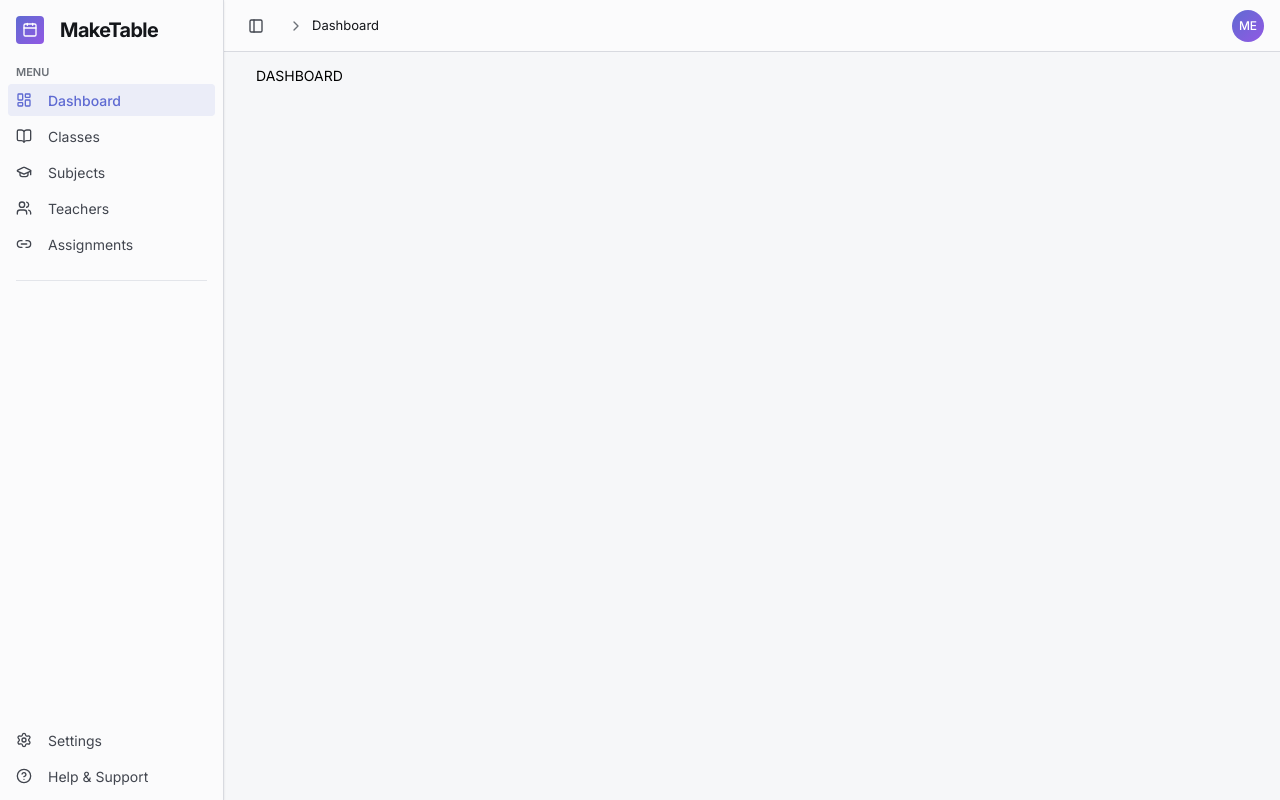
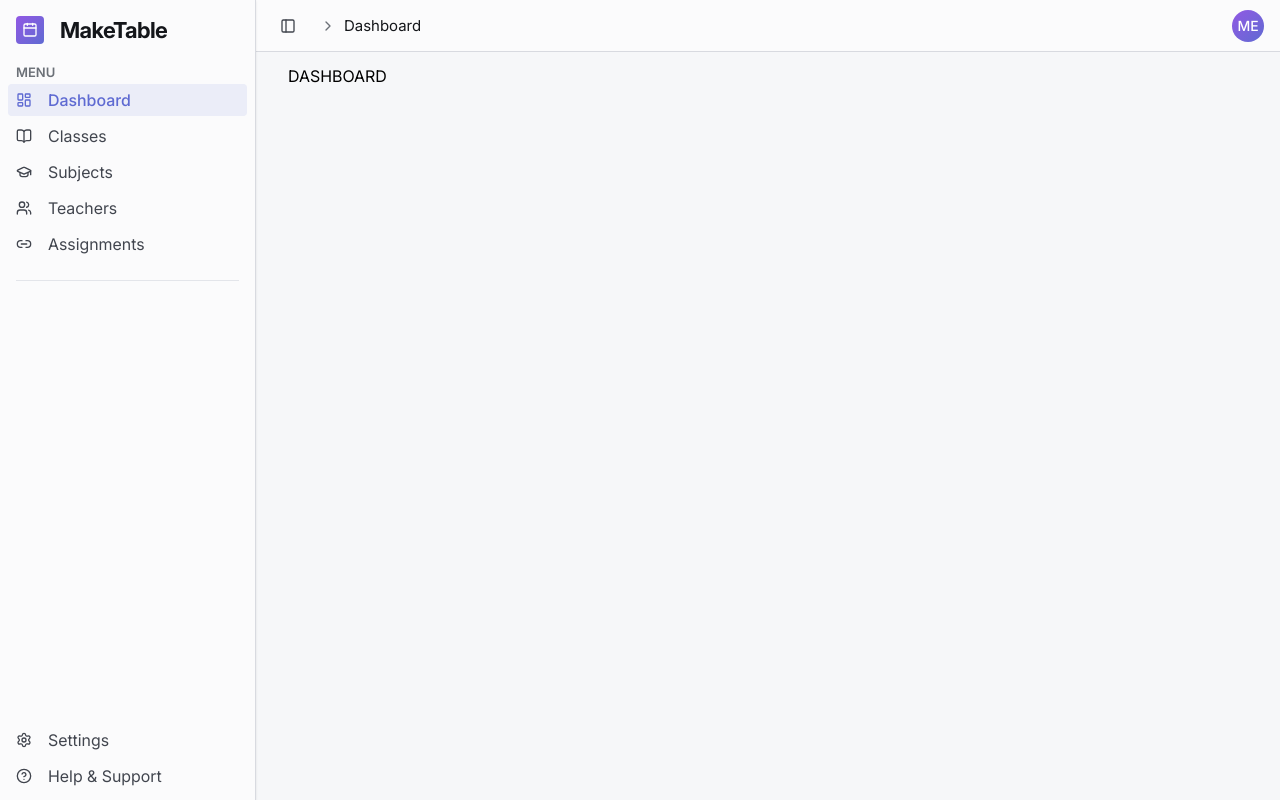
Before and after one commit to asifali411/Make-Table-App, a React (Vite) app: page /dashboard in a window 1280 px wide. Built offline with nearby package versions, Linux system fonts and the light colour scheme.

Commit message:
refactor: update Navbar styles for improved layout and transition effects; adjust theme and variable settings for consistency

```diff
--- a/src/shared/components/navbar/styles/Navbar.module.css
+++ b/src/shared/components/navbar/styles/Navbar.module.css
@@ -12,14 +12,19 @@
 .sidebarWrapper {
   position: relative;
   inset-block: 0;
+  left: 0;
   z-index: 10;
+
   display: flex;
   height: 100svh;
+  width: var(--sidebar-width, 16rem);
   min-width: var(--sidebar-width, 16rem);
-  width: var(--sidebar-width, 16rem);
+
   box-shadow: var(--shadow-soft);
-  left: 0;
-  transition: left var(--transition-base), right var(--transition-base),
+
+  transition:
+    left var(--transition-base),
+    right var(--transition-base),
     width var(--transition-base);
 }
 
@@ -28,14 +33,36 @@
   min-width: var(--sidebar-collapsed-width, 4.5rem);
 }
 
+.sidebar {
+  display: flex;
+  flex-direction: column;
+  width: 100%;
+  height: 100%;
+
+  background-color: var(--color-surface);
+  border-right: 1px solid var(--color-border-primary);
+}
+
+.content {
+  display: flex;
+  flex: 1 1 0%;
+  flex-direction: column;
+  min-height: 0;
+  gap: var(--space-2);
+  overflow: auto;
+}
+
 .menuLabel,
 .brandName,
 .groupLabel {
   opacity: 1;
   max-width: 200px;
+  overflow: hidden;
   white-space: nowrap;
-  overflow: hidden;
-  transition: opacity var(--transition-base), max-width var(--transition-base);
+
+  transition:
+    opacity var(--transition-base),
+    max-width var(--transition-base);
 }
 
 .sidebarWrapper.collapsed .menuLabel,
@@ -45,46 +72,16 @@
   max-width: 0;
 }
 
-.menuButton {
-  display: flex;
-  width: 100%;
-  align-items: center;
-  gap: var(--space-2);
-  overflow: hidden;
-  border-radius: var(--radius-small);
-  padding-inline: var(--space-2);
-  height: 32px;
-  font-size: var(--font-size-lg);
-  text-align: left;
-  text-decoration: none;
-  color: var(--color-text-secondary);
-  background-color: transparent;
-  border: none;
-  transition: background-color var(--transition-fast), color var(--transition-fast),
-    padding-inline var(--transition-base);
-}
-
-.menuIcon {
-  margin-right: var(--space-2);
-  height: 16px;
-  width: 16px;
-  flex-shrink: 0;
-  transition: margin-right var(--transition-base);
-}
-
-.sidebarWrapper.collapsed .menuIcon {
-  margin-right: 0;
-  margin-left: 6px;
-  transition: margin-left var(--transition-base);
-}
-
 .brand {
-  padding: var(--space-4);
-  padding-bottom: 0;
   display: flex;
   align-items: center;
   gap: var(--space-4);
+
+  padding: var(--space-4);
+  padding-bottom: 0;
+
   cursor: pointer;
+
   transition: gap var(--transition-base);
 }
 
@@ -92,42 +89,17 @@
   gap: 0;
 }
 
-.sidebar {
-  display: flex;
-  height: 100%;
-  width: 100%;
-  flex-direction: column;
-  background-color: var(--color-surface);
-  border-right: 1px solid var(--color-border-primary);
-}
-
-.content {
-  display: flex;
-  min-height: 0;
-  flex: 1 1 0%;
-  flex-direction: column;
-  gap: var(--space-2);
-  overflow: auto;
-}
-
-.brand {
-  padding: var(--space-4);
-  padding-bottom: 0;
-  display: flex;
-  align-items: center;
-  gap: var(--space-4);
-  cursor: pointer;
-}
-
 .logo {
-  border-radius: var(--radius-small);
-  padding: calc(var(--space-1) * 1.5);
-  flex-shrink: 0;
-  background: var(--color-gradient-primary);
-  color: #fff;
   display: flex;
   justify-content: center;
   align-items: center;
+
+  flex-shrink: 0;
+  padding: calc(var(--space-1) * 1.5);
+
+  border-radius: var(--radius-small);
+  background: var(--color-gradient-primary);
+  color: #fff;
 }
 
 .logo svg {
@@ -144,51 +116,67 @@
 
 .group {
   position: relative;
+
   display: flex;
+  flex-direction: column;
+
   width: 100%;
   min-width: 0;
-  flex-direction: column;
   padding: var(--space-2);
 }
 
 .groupLabel {
   display: flex;
-  text-transform: uppercase;
   align-items: center;
+
+  padding-inline: var(--space-2);
   border-radius: var(--radius-small);
-  padding-inline: var(--space-2);
+
   font-size: var(--font-size-xs);
   font-weight: 600;
+  text-transform: uppercase;
+
   color: var(--color-text-tertiary);
 }
 
 .menu {
   display: flex;
+  flex-direction: column;
+
   width: 100%;
   min-width: 0;
-  flex-direction: column;
   gap: var(--space-1);
-  list-style: none;
+
   margin: 0;
   padding: 0;
+  list-style: none;
 }
 
 .menuButton {
   display: flex;
-  width: 100%;
   align-items: center;
   gap: var(--space-2);
+
+  width: 100%;
+  height: var(--space-7);
+
   overflow: hidden;
+
+  padding-inline: var(--space-2);
+  border: none;
   border-radius: var(--radius-small);
-  padding: var(--space-2);
-  height: 32px;
+
   font-size: var(--font-size-lg);
   text-align: left;
   text-decoration: none;
+
   color: var(--color-text-secondary);
   background-color: transparent;
-  border: none;
-  transition: background-color var(--transition-fast), color var(--transition-fast);
+
+  transition:
+    background-color var(--transition-fast),
+    color var(--transition-fast),
+    padding-inline var(--transition-base);
 }
 
 .menuButton:hover {
@@ -203,20 +191,36 @@
 }
 
 .menuButtonActive:hover {
-  background-color: color-mix(in srgb, var(--color-primary) 15%, transparent);
+  background-color: color-mix(
+    in srgb,
+    var(--color-primary) 15%,
+    transparent
+  );
   color: var(--color-primary);
 }
 
 .menuIcon {
+  width: 16px;
+  height: 16px;
+  flex-shrink: 0;
+
   margin-right: var(--space-2);
-  height: 16px;
-  width: 16px;
-  flex-shrink: 0;
+
+  transition:
+    margin-right var(--transition-base),
+    margin-left var(--transition-base);
+}
+
+.sidebarWrapper.collapsed .menuIcon {
+  margin-right: 0;
+  margin-left: 6px;
 }
 
 .divider {
+  width: calc(100% - var(--space-7));
   height: 1px;
-  width: calc(100% - var(--space-7));
+
+  margin: var(--space-1) var(--space-4);
+
   background-color: var(--color-border-secondary);
-  margin: var(--space-1) var(--space-4);
 }
--- a/src/styles/theme.css
+++ b/src/styles/theme.css
@@ -1,5 +1,5 @@
 :root {
-  --color-gradient-primary:   linear-gradient(135deg, var(--color-primary), color-mix(in srgb, hsl(270 70% 60%) 80%, var(--color-accent)));
+  --color-gradient-primary:   linear-gradient(135deg, color-mix(in srgb, hsl(270 70% 60%) 80%, var(--color-accent)), var(--color-primary));
   --color-primary-highlight:  color-mix(in srgb, var(--color-primary) 10%, transparent);
 }
 
--- a/src/styles/variables.css
+++ b/src/styles/variables.css
@@ -16,13 +16,13 @@
   --radius-large:  22px;
   --radius-round: 999px;
 
-  --font-size-xxs:    8px;
-  --font-size-xs:    11px;
-  --font-size-sm:    12px;
-  --font-size-md:    13px;
-  --font-size-lg:    14px;
-  --font-size-xl:    20px;
-  --font-size-xxl:   22px;
+  --font-size-xxs:   10px;
+  --font-size-xs:    13px;
+  --font-size-sm:    14px;
+  --font-size-md:    15px;
+  --font-size-lg:    16px;
+  --font-size-xl:    22px;
+  --font-size-xxl:   24px;
 
   --transition-fast: 120ms ease;
   --transition-base: 200ms ease;
```
